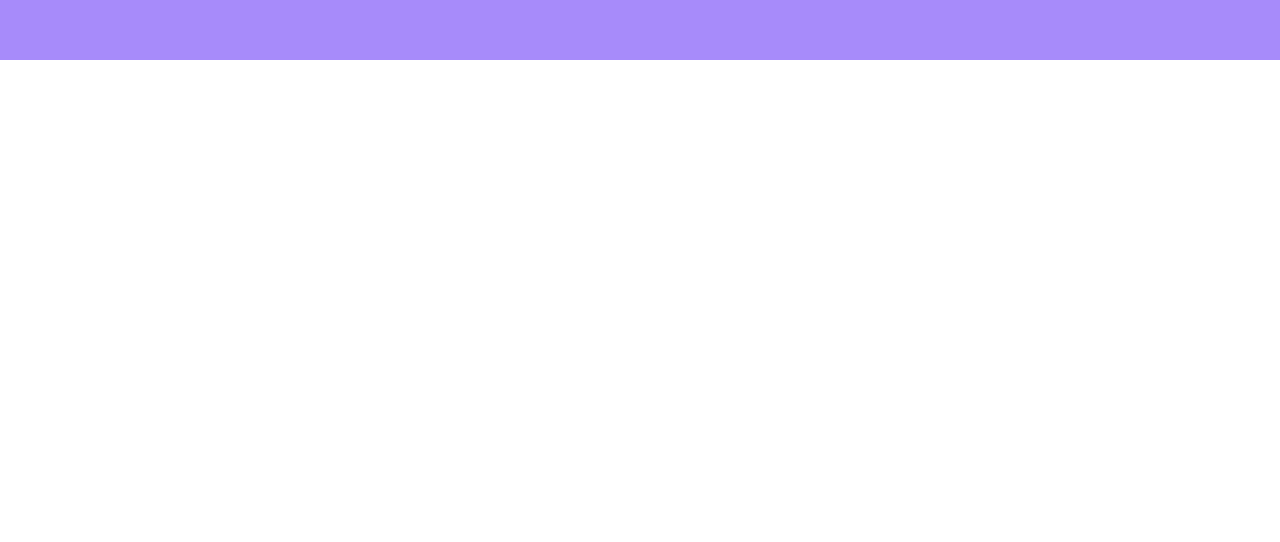
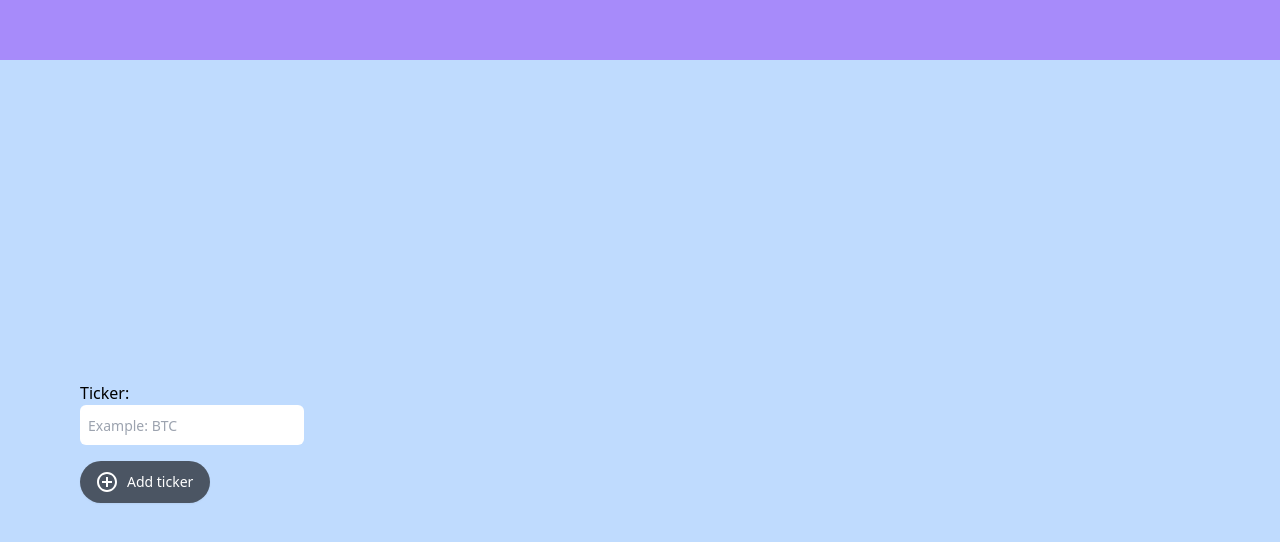
Before and after one commit to firszzz/watchCrypto, a Vue app: page / in a window 1280 px wide. Shown: the part 740-1282 px from the top of the page. Before the commit the page ends 800 px from the top, so only its background shows below. Built offline with nearby package versions, Linux system fonts and the light colour scheme; the HTML template or start-up script is replaced by a standard one.

Commit message:
started doing cryptocurrency price tracking

```diff
--- a/src/App.vue
+++ b/src/App.vue
@@ -30,24 +30,92 @@
 
     <MainInfo></MainInfo>
 
+    <div class="
+      flex
+      flex-col
+      h-screen
+      w-screen
+      bg-blue-200
+      items-center
+      justify-center
+      px-20
+    " id="projects">
+      <div class="min-w-full">
+        <label class="my-4">Ticker: {{ ticker }}</label>
+
+        <input class="
+          block
+          w-1/5
+          h-10
+          pl-2
+          border-gray-300
+          text-gray-900
+          focus:outline-none
+          focus:ring-gray-500
+          focus:border-gray-500
+          sm:text-sm rounded-md
+        "
+          type="text" placeholder="Example: BTC"
+          v-model="ticker"
+          @keydown.enter = addTicker
+        >
+
+        <button
+            type="button"
+            class="my-4 inline-flex items-center py-2 px-4 border border-transparent shadow-sm text-sm leading-4 font-medium rounded-full text-white bg-gray-600 hover:bg-gray-700 transition-colors duration-300 focus:outline-none focus:ring-2 focus:ring-offset-2 focus:ring-gray-500"
+            @click = addTicker
+        >
+          <svg
+              class="-ml-0.5 mr-2 h-6 w-6"
+              xmlns="http://www.w3.org/2000/svg"
+              width="30"
+              height="30"
+              viewBox="0 0 24 24"
+              fill="#ffffff"
+          >
+            <path
+                d="M13 7h-2v4H7v2h4v4h2v-4h4v-2h-4V7zm-1-5C6.48 2 2 6.48 2 12s4.48 10 10 10 10-4.48 10-10S17.52 2 12 2zm0 18c-4.41 0-8-3.59-8-8s3.59-8 8-8 8 3.59 8 8-3.59 8-8 8z"
+            ></path>
+          </svg>
+          Add ticker
+        </button>
+
+        <div class="
+          mt-5
+          grid
+          grid-cols-1
+          gap-5
+          sm:grid-cols-3
+        ">
+          <div class="
+            bg-white
+            overflow-hidden
+            shadow
+            rounded-lg
+            border-purple-800
+            border-solid
+            cursor-pointer
+            py-5
+          "
+            v-for="t in tickers"
+            :key="t.name"
+          >
+            <div class="px-4 py-5 sm:p-6 text-center">
+              <dt class="text-sm font-medium text-gray-500 truncate">
+                {{ t.name }} - USD
+              </dt>
+              <dd class="mt-1 text-3xl text-gray-900">
+                {{ t.price }}
+              </dd>
+            </div>
+          </div>
+        </div>
+      </div>
+
+      <CryptoBlock></CryptoBlock>
+    </div>
+
     <ContactsBlock></ContactsBlock>
-
-    <div class="hidden min-w-screen min-h-screen flex flex-col items-center justify-center gap-10 bg-pink-100" id="projects">
-      <div class="w-2/5 h-auto text-xl text-center">
-        <p class="text-2xl font-bold my-5">Распределение денег по Рамиту Сети</p>
-        <p>Введите вручную или выберите с помощью ползунка размер вашей заработной платы</p>
-      </div>
-      <input class="w-1/5" type="range" v-model="valMoney" min="5000" max="300000" step="2500">
-      <input class="text-center bg-pink-100 text-3xl border-b-2 border-black outline-none" type="number" v-model="valMoney">
-      <div class="flex gap-x-40">
-        <CalcBlock nameTag="Обязательные платежи" v-bind:money="oblPays"></CalcBlock>
-        <CalcBlock nameTag="Инвестиции" v-bind:money="invest"></CalcBlock>
-      </div>
-      <div class="flex gap-x-40">
-        <CalcBlock nameTag="Сбережения" v-bind:money="saving"></CalcBlock>
-        <CalcBlock nameTag="Свободные деньги" v-bind:money="free"></CalcBlock>
-      </div>
-    </div>
 
   </div>
 </template>
@@ -55,31 +123,45 @@
 <script>
   import MainInfo from "./components/MainInfo";
   import ContactsBlock from "./components/ContactsBlock";
-  import CalcBlock from "./components/CalcBlock"
+  import CryptoBlock from "./components/CryptoBlock"
 
   export default {
     name: 'App',
     components: {
       ContactsBlock,
       MainInfo,
-      CalcBlock
+      CryptoBlock
     },
     data() {
       return {
-        valMoney: 0,
-        oblPays: 0,
-        invest: 0,
-        saving: 0,
-        free: 0
+        ticker: "",
+        tickers: []
+      }
+    },
+    created() {
+      const tickersData = localStorage.getItem("crypto-list");
+
+      if (tickersData) {
+        this.tickers = JSON.parse(tickersData);
+      }
+    },
+    methods: {
+      addTicker() {
+        const currentTicker = {
+          name: this.ticker,
+          price: "-"
+        };
+
+        this.tickers = [...this.tickers, currentTicker];
+
+        this.ticker = "";
+        console.log(this.tickers);
       }
     },
     watch: {
-      valMoney: function() {
-        this.oblPays = this.valMoney * 0.25;
-        this.invest = this.valMoney * 0.1;
-        this.saving = this.valMoney * 0.15;
-        this.free = this.valMoney * 0.5;
-      }
+      tickers: function() {
+        localStorage.setItem("crypto-list", JSON.stringify(this.tickers));
+      },
     }
   }
 </script>
--- a/src/components/CalcBlock.vue
+++ /dev/null
@@ -1,25 +0,0 @@
-<template>
-  <div class="w-72 h-40 py-5 rounded-2xl bg-red-300 text-center flex flex-col justify-center items-center gap-5">
-    <p class="text-xl">{{ nameTag }} - USD</p>
-    <p class="text-3xl">{{ fixVal }}</p>
-  </div>
-</template>
-
-<script>
-  export default {
-    name: "CalcBlock",
-    props: {
-      nameTag: String,
-      money: Number
-    },
-    computed: {
-      fixVal() {
-        return(Math.floor(this.money));
-      }
-    }
-  }
-</script>
-
-<style scoped>
-
-</style>
--- /dev/null
+++ b/src/components/CryptoBlock.vue
@@ -0,0 +1,43 @@
+<template>
+  <div class="
+            bg-white
+            overflow-hidden
+            shadow
+            rounded-lg
+            border-purple-800
+            border-solid
+            cursor-pointer
+            py-5
+          "
+       v-for="t in tickers"
+       :key="t.name"
+  >
+    <div class="px-4 py-5 sm:p-6 text-center">
+      <dt class="text-sm font-medium text-gray-500 truncate">
+        {{ t.name }} - USD
+      </dt>
+      <dd class="mt-1 text-3xl text-gray-900">
+        {{ proc }}
+      </dd>
+    </div>
+  </div>
+</template>
+
+<script>
+  export default {
+    name: "CryptoBlock",
+    props: {
+      name: String,
+      price: String
+    },
+    computed: {
+      fixVal() {
+        return(Math.floor(this.money));
+      }
+    }
+  }
+</script>
+
+<style scoped>
+
+</style>
--- a/src/components/MainInfo.vue
+++ b/src/components/MainInfo.vue
@@ -60,6 +60,7 @@
       before:bg-black
       before:z-[10]
       before:animate-underline
+      before:my-1
       ">
       <p>Welcome to my website.</p>
     </div>
--- a/tailwind.config.js
+++ b/tailwind.config.js
@@ -4,8 +4,7 @@ module.exports = {
       './src/App.vue',
       './src/components/ContactsBlock.vue',
       './src/components/MainInfo.vue',
-      './src/components/ProjectBlock.vue',
-      './src/components/CalcBlock.vue'
+      './src/components/CryptoBlock.vue'
   ],
   darkMode: false, // or 'media' or 'class'
   theme: {
```
